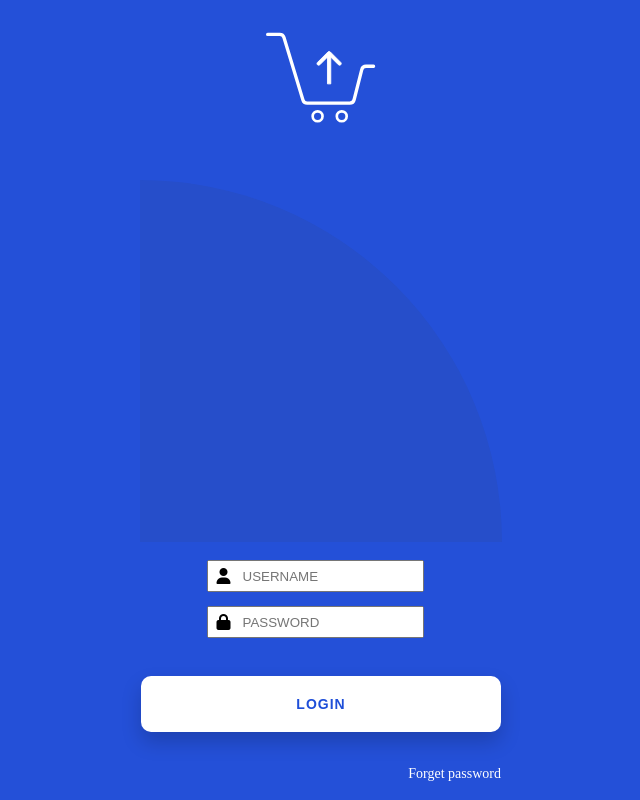
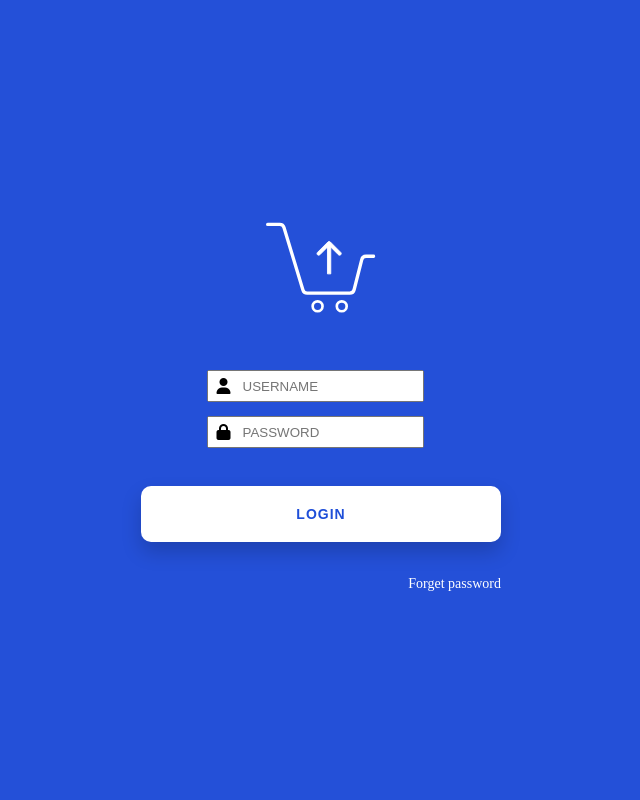
Before and after one commit to jojo920912-maker/simple-login-page, a plain HTML site: page index.html in a window 1280 px wide. Shown: the whole page, without its empty margins (319-959 px from the left). Drawn offline with Linux system fonts and the light colour scheme.

Commit message:
homework figma new

```diff
--- a/index.html
+++ b/index.html
@@ -20,11 +20,7 @@
         </svg>
       </div>
 
-      <div class="circle">
-        <svg width="362" height="362" viewBox="0 0 362 362" fill="none" xmlns="http://www.w3.org/2000/svg">
-          <circle cy="362" r="362" fill="#264ECA"/>
-        </svg>
-      </div>
+
 
       <div class="user">
         <i class="fa-solid fa-user" aria-hidden="true"></i>
```
Also changed, not shown: index.css (+0 -9 lines).
